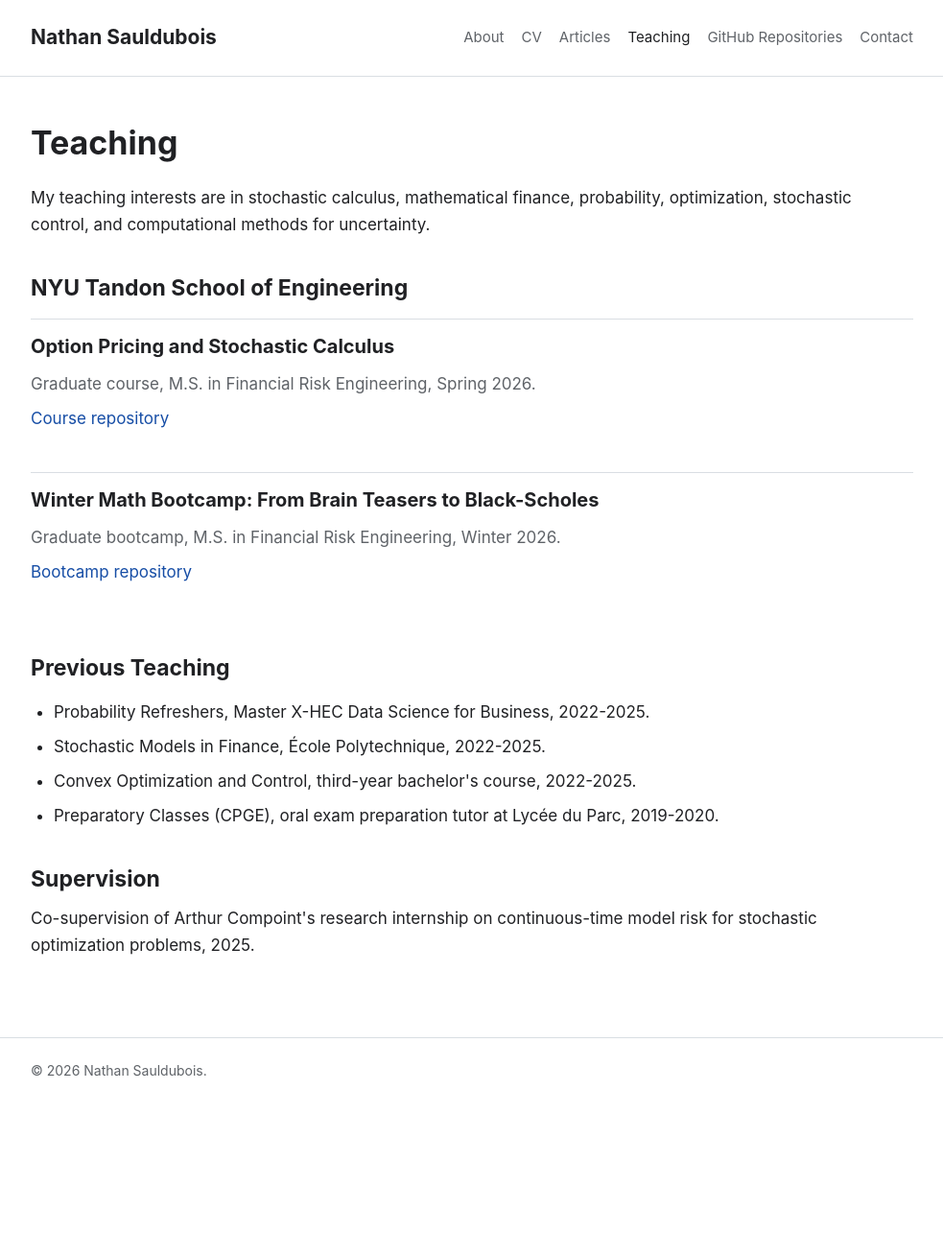
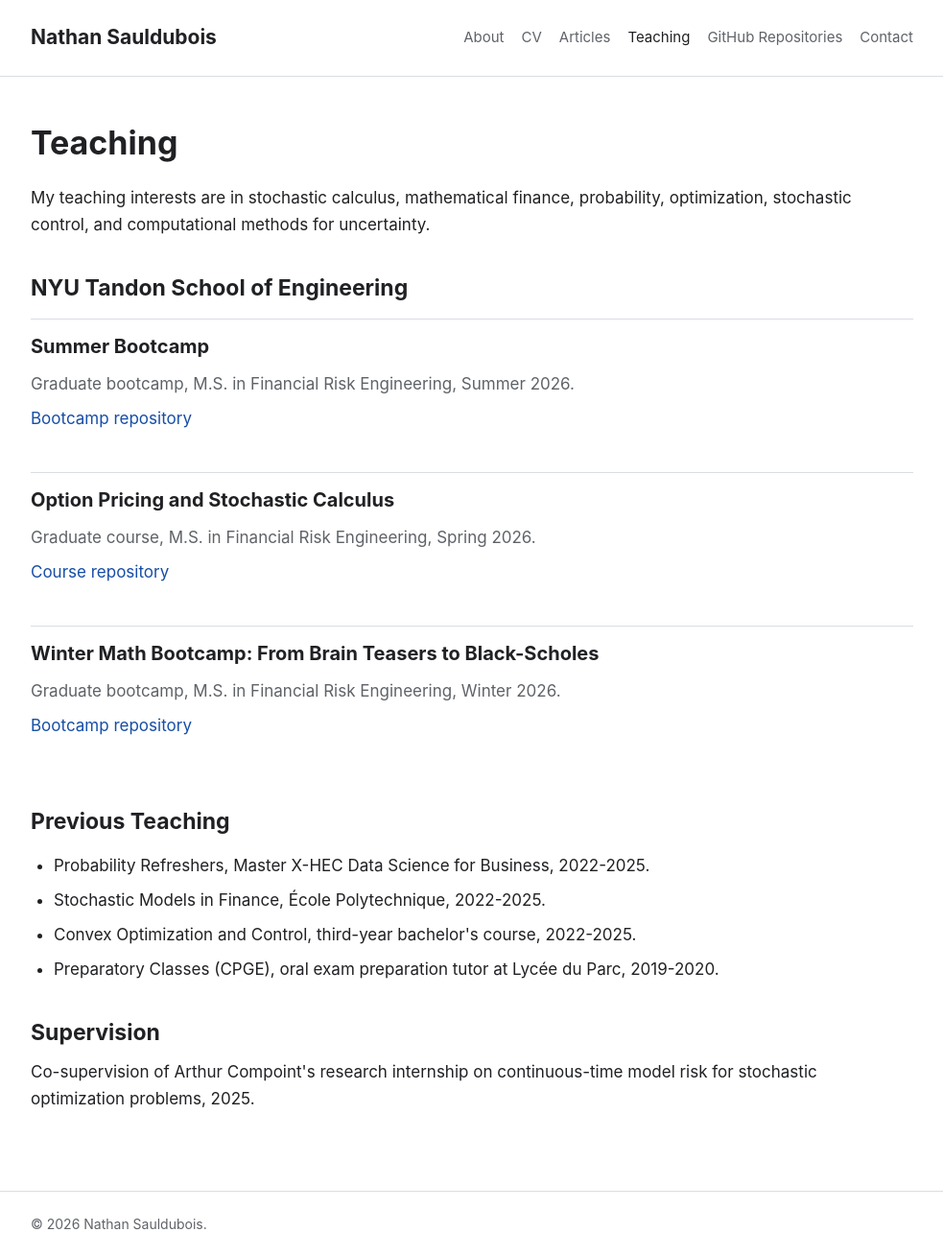
Before and after one commit to NathanSauldubois/nathansauldubois.github.io, a Jekyll site: the page built from teaching.md, in a window 1280 px wide. Shown: the whole page at 96% size, without its empty margins (148-1131 px from the left). Built offline with Jekyll 4.4.1, drawn with Linux system fonts in a browser that asks for light colours; before the commit the page ends 1149 px from its top, so only the background shows below that.

Commit message:
Add Summer Bootcamp to teaching page

```diff
--- a/teaching.md
+++ b/teaching.md
@@ -11,6 +11,11 @@ My teaching interests are in stochastic calculus, mathematical finance, probabil
 ## NYU Tandon School of Engineering
 
 <ul class="repository-list compact-list">
+  <li>
+    <h2>Summer Bootcamp</h2>
+    <p class="meta">Graduate bootcamp, M.S. in Financial Risk Engineering, Summer 2026.</p>
+    <p><a href="https://github.com/NathanSauldubois/Summer-Bootcamp.git">Bootcamp repository</a></p>
+  </li>
   <li>
     <h2>Option Pricing and Stochastic Calculus</h2>
     <p class="meta">Graduate course, M.S. in Financial Risk Engineering, Spring 2026.</p>
```
